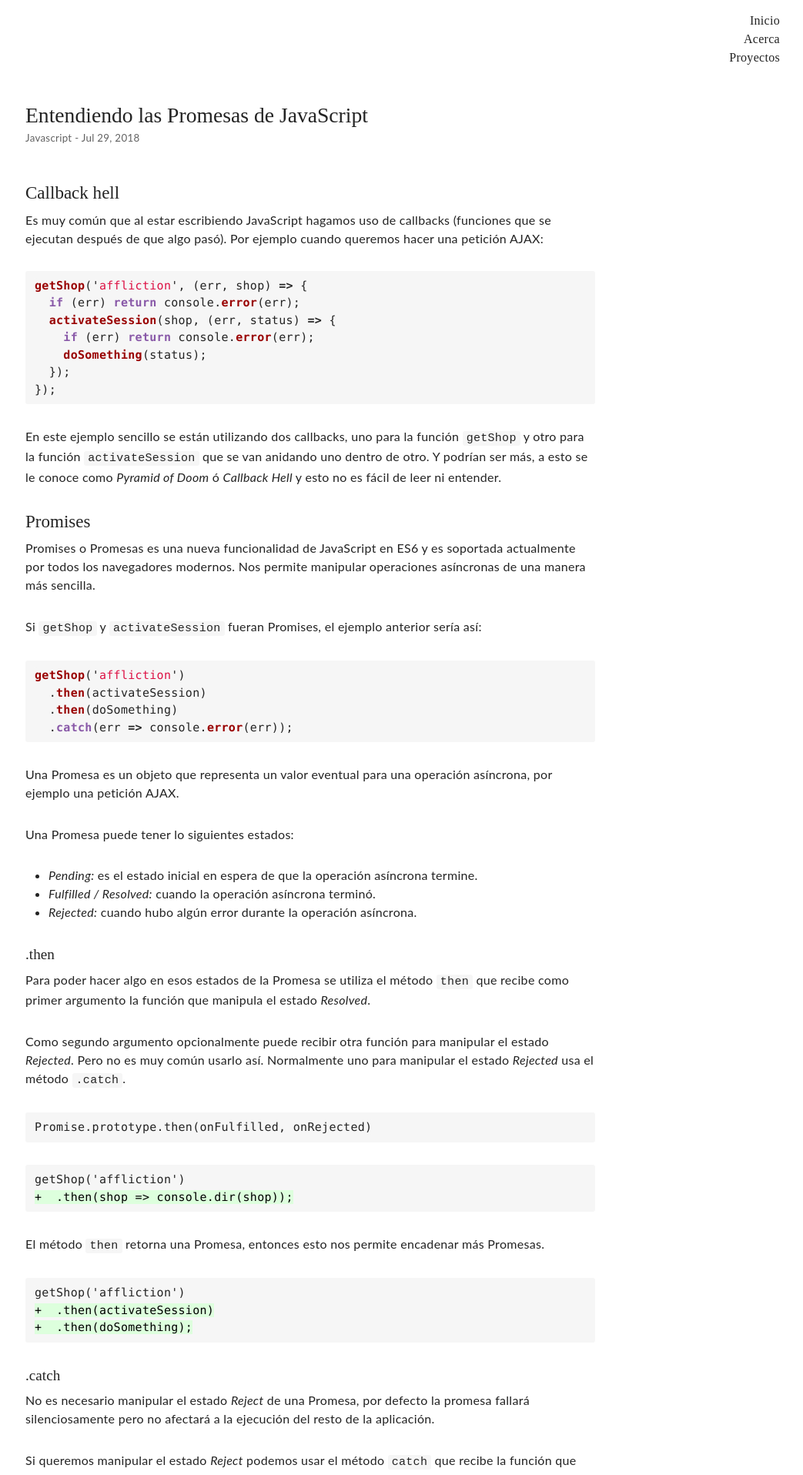
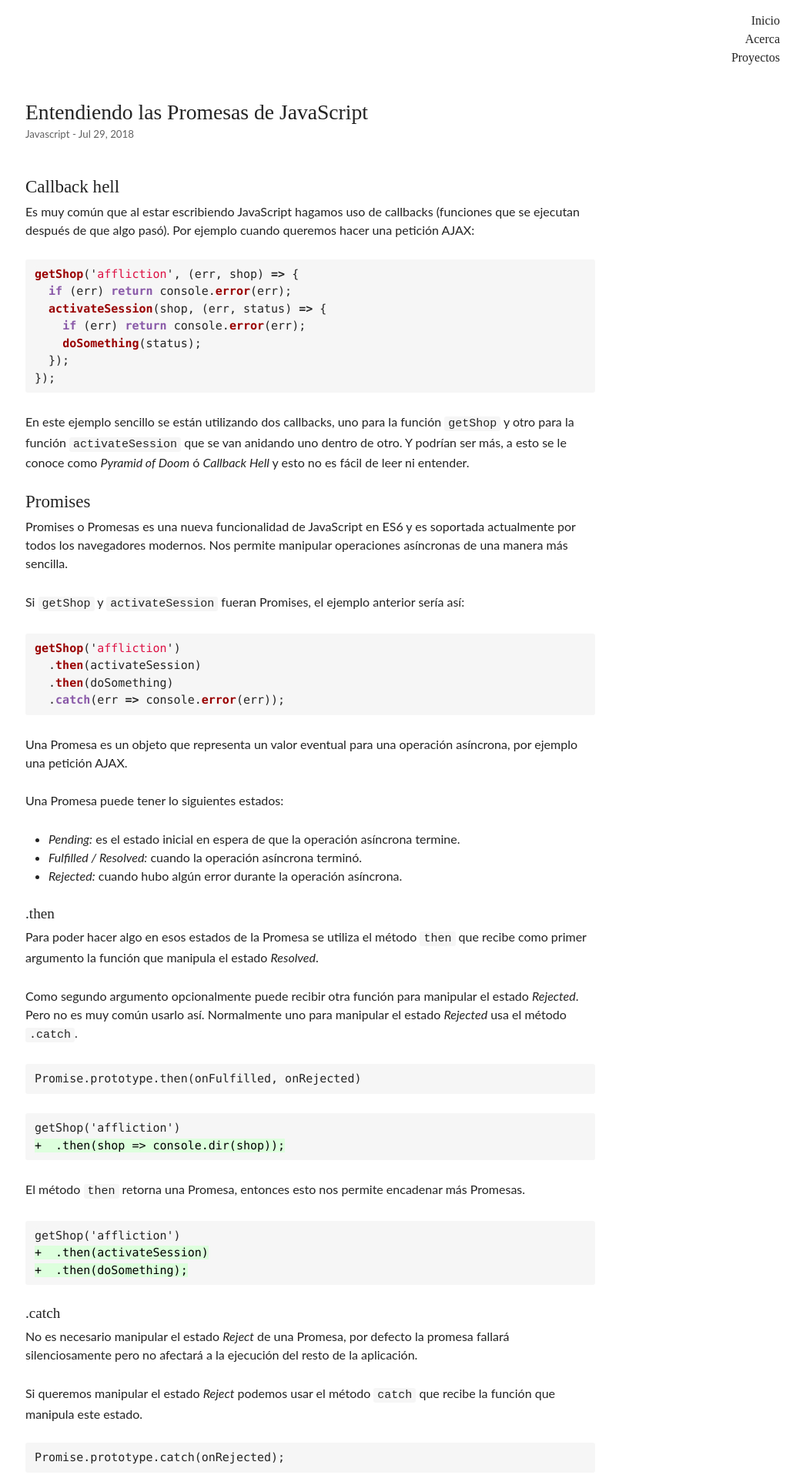
Before and after one commit to montalvomiguelo/montalvomiguelo.github.io, a Jekyll site: the page built from _posts/2018-07-29-entendiendo-promesas-javascript.markdown, in a window 1280 px wide. Shown: the top 1916 px of the page at 77% size, without its empty margins (237-1280 px from the left). Built offline with Jekyll 4.4.1, drawn with Linux system fonts in a browser that asks for light colours; comment, search, counter and statistics services are not loaded.

Commit message:
Remove styles related to web font loader

```diff
--- a/_sass/_base.scss
+++ b/_sass/_base.scss
@@ -21,17 +21,11 @@
   @include display-flexbox();
   @include flex-direction(column);
   font: $base-font-weight #{$base-font-size}/#{$base-line-height} $base-font-family;
-  letter-spacing: 0.0185em;
   color: $text-color;
   background-color: $background-color;
   min-height: 100vh;
   -webkit-font-smoothing: antialiased;
   -webkit-text-size-adjust: 100%;
-
-  .wf-active & {
-    font: $base-font-weight #{$base-font-size}/#{$base-line-height} $base-font-family;
-    letter-spacing: normal;
-  }
 }
 
 ::-moz-selection {
@@ -47,11 +41,7 @@
 p, blockquote, pre,
 ul, ol, dl, figure,
 %vertical-rhythm {
-  margin-bottom: $phi * 1.15em;
-
-  .wf-active & {
-    margin-bottom: $phi * 1em;
-  }
+  margin-bottom: $phi * 1em;
 }
 
 
@@ -75,10 +65,6 @@
 
 figcaption {
   font-size: $small-font-size;
-
-  .wf-active & {
-    font-size: $small-font-size;
-  }
 }
 
 
@@ -90,8 +76,7 @@
   margin-left: $spacing-unit;
 }
 
-li,
-.wf-active li {
+li {
   > ul,
   > ol {
     margin-bottom: 0;
@@ -106,14 +91,9 @@
 h1, h2, h3, h4, h5, h6 {
   font-family: $header-font-family;
   font-weight: $header-font-weight;
-  line-height: 1.32;
+  line-height: 1.1;
   margin-bottom: .5rem;
   letter-spacing: normal;
-
-  .wf-active & {
-    font-family: $header-font-family;
-    line-height: 1.1;
-  }
 }
 
 
@@ -143,10 +123,6 @@
   padding-left: $spacing-unit / 2;
   font-size: $gamma-font-size;
   font-style: italic;
-
-  .wf-active & {
-    font-size: $gamma-font-size;
-  }
 
   > :last-child {
     margin-bottom: 0;
--- a/_sass/_layout.scss
+++ b/_sass/_layout.scss
@@ -4,10 +4,6 @@
 .site-header {
   font-family: $header-font-family;
   padding: $spacing-unit / 2 0;
-
-  .wf-active & {
-    font-family: $header-font-family;
-  }
 
   .wrapper {
     max-width: none;
@@ -18,10 +14,6 @@
   font-size: $alpha-font-size;
   font-weight: $header-font-weight;
   margin-bottom: 5px;
-
-  .wf-active & {
-    font-size: $alpha-font-size;
-  }
 
   a {
     color: $text-color;
@@ -68,11 +60,6 @@
   font-family: $header-font-family;
   color: $background-color;
 
-  .wf-active & {
-    font-size: $small-font-size;
-    font-family: $header-font-family;
-  }
-
   a {
     color: inherit;
   }
@@ -91,10 +78,6 @@
 .page-heading {
   font-size: $alpha-font-size;
   margin: 0 0 $spacing-unit * 1.5;
-
-  .wf-active & {
-    font-size: $alpha-font-size;
-  }
 }
 
 .site-description {
@@ -104,10 +87,6 @@
 .post-meta {
   font-size: $small-font-size;
   color: $grey-color;
-
-  .wf-active & {
-    font-size: $small-font-size;
-  }
 }
 
 .post-list {
@@ -122,10 +101,6 @@
 
 .post-link {
   font-size: $gamma-font-size;
-
-  .wf-active & {
-    font-size: $gamma-font-size;
-  }
 }
 
 
@@ -139,13 +114,8 @@
 
 .post-title {
   font-size: $alpha-font-size;
-  margin-bottom: 2px;
-
-  .wf-active & {
-    font-size: $alpha-font-size;
-    line-height: 1;
-    margin-bottom: $spacing-unit / 6;
-  }
+  margin-bottom: $spacing-unit / 6;
+  line-height: 1;
 }
 
 .post-content {
@@ -153,26 +123,14 @@
 
   h2 {
     font-size: $beta-font-size;
-
-    .wf-active & {
-      font-size: $beta-font-size;
-    }
   }
 
   h3 {
     font-size: $gamma-font-size;
-
-    .wf-active & {
-      font-size: $gamma-font-size;
-    }
   }
 
   h4 {
     font-size: $base-font-size;
-
-    .wf-active & {
-      font-size: $base-font-size;
-    }
   }
 }
 
@@ -185,10 +143,6 @@
   font-family: $header-font-family;
   list-style: none;
   margin-left: -$spacing-unit / 2;
-
-  .wf-active & {
-    font-family: $header-font-family;
-  }
 
   @include media-query($post-small) {
     @include display-flexbox();
@@ -216,10 +170,6 @@
       display: block;
       font-size: $small-font-size;
       margin-top: 1rem;
-
-      .wf-active & {
-        font-size: $small-font-size;
-      }
     }
   }
 }
```
